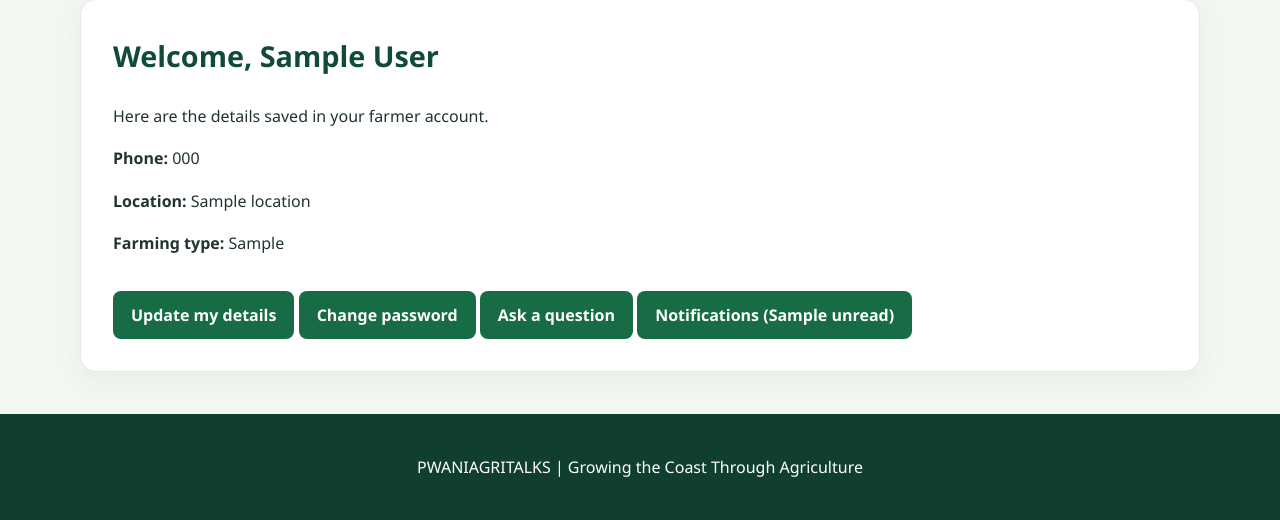
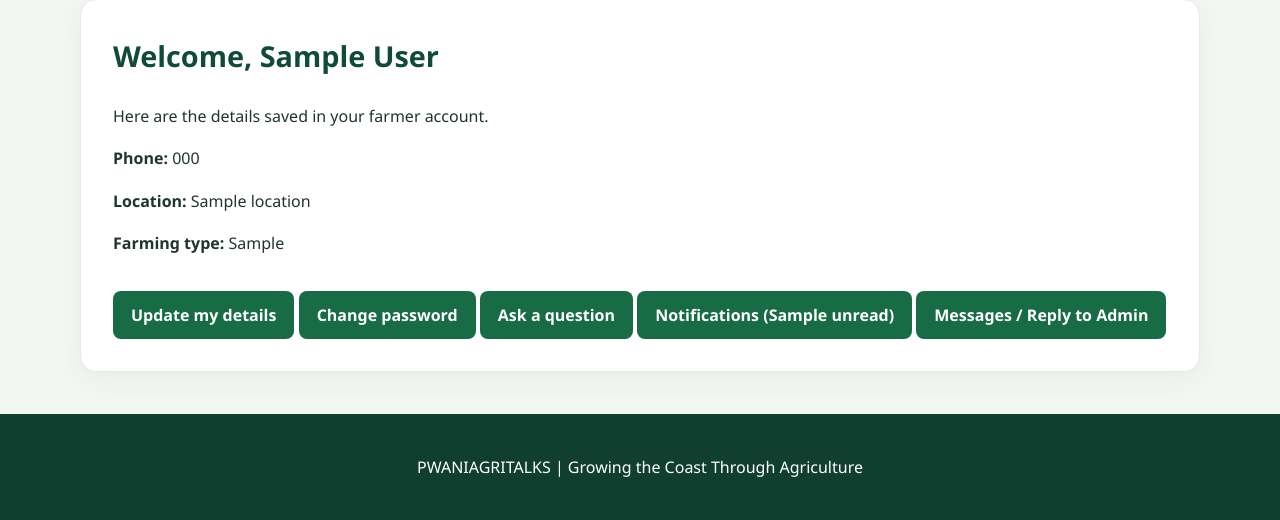
Before and after one commit to georgejambo05-dot/pwaniagritalks, a Flask app: template templates/farmer_portal.html in a window 1280 px wide. Shown: the part 359-879 px from the top of the page. Run offline with Flask 3, Linux system fonts and the light colour scheme; the template is opened without the code that fills it: most values are stand-ins (such as "Sample title", 1, 10 or a date in 2020); some libraries are stand-ins or nearby versions.

Commit message:
Add farmer messages link to account portal

```diff
--- a/templates/farmer_portal.html
+++ b/templates/farmer_portal.html
@@ -31,6 +31,7 @@
             <a class="button-link" href="{{ url_for('farmer_change_password') }}">Change password</a>
             <a class="button-link" href="{{ url_for('farmer_questions') }}">Ask a question</a>
             <a class="button-link" href="{{ url_for('farmer_notifications') }}">Notifications{% if unread_notifications %} ({{ unread_notifications }} unread){% endif %}</a>
+            <a class="button-link" href="{{ url_for('farmer_messages') }}">Messages / Reply to Admin</a>
         </section>
     </main>
     <footer><p>PWANIAGRITALKS | Growing the Coast Through Agriculture</p></footer>
```
